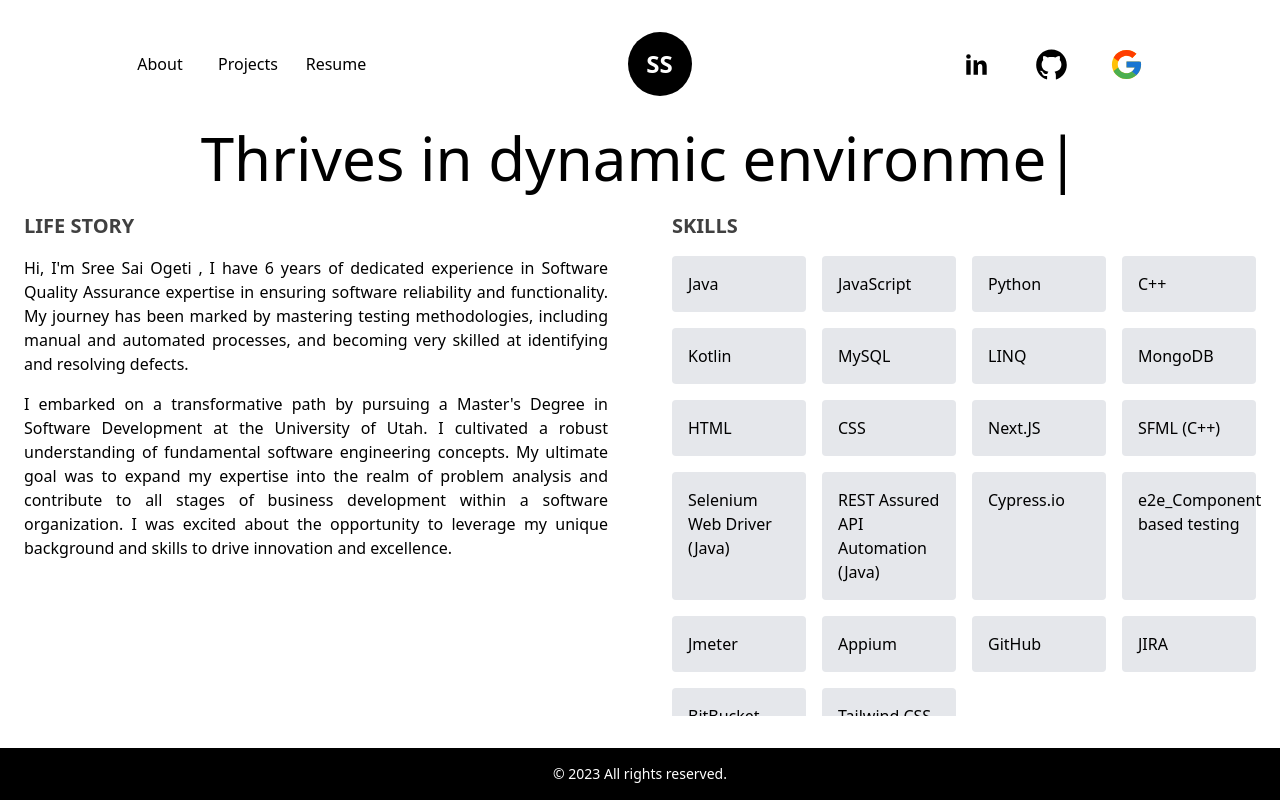
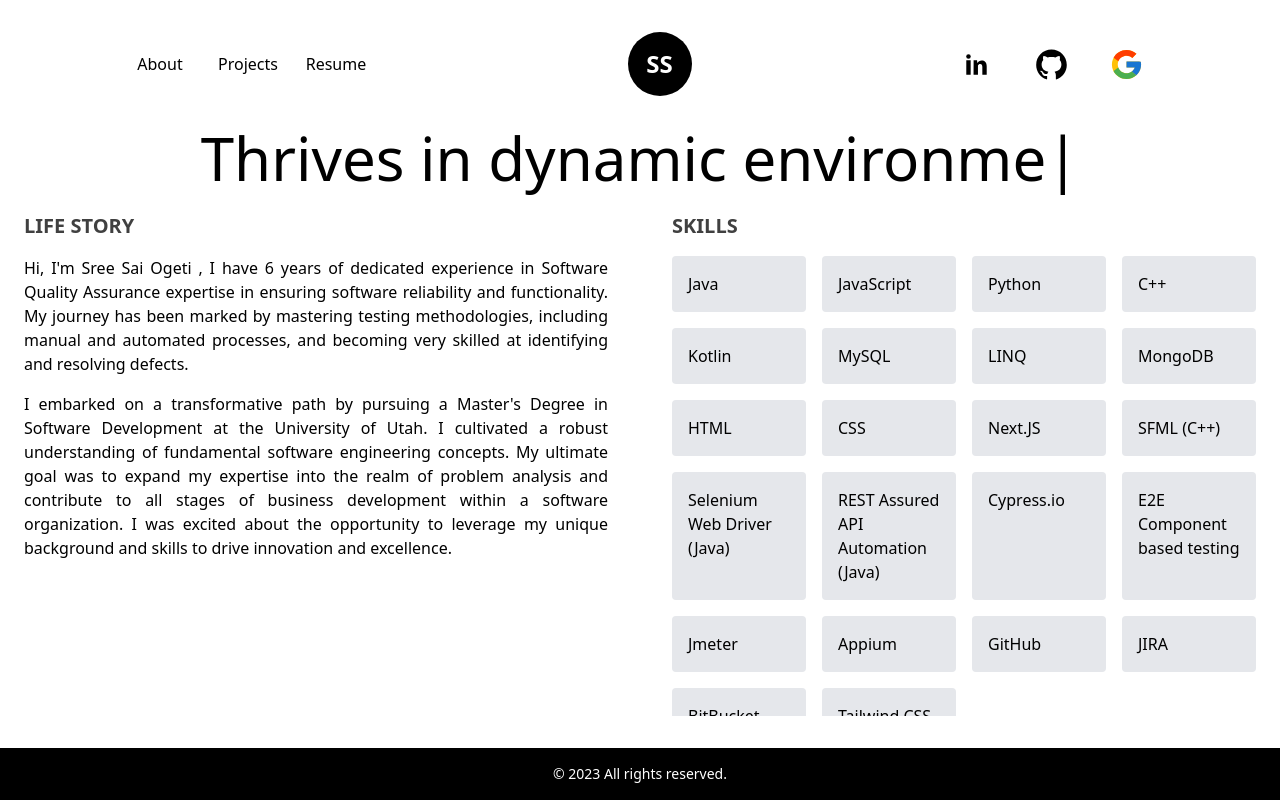
Before and after one commit to sreesaiogetiammini/Personal-Portfolio, a Next.js app: page / in a window 1280 px wide. Built offline with nearby package versions, Linux system fonts and the light colour scheme.

Commit message:
new update

```diff
--- a/components/aboutpage.tsx
+++ b/components/aboutpage.tsx
@@ -21,7 +21,7 @@ const skills = [
   "Selenium Web Driver (Java)",
   "REST Assured API Automation (Java)",
   "Cypress.io",
-  "e2e_Component based testing",
+  "E2E Component based testing",
   "Jmeter",
   "Appium",
   "GitHub",
```
